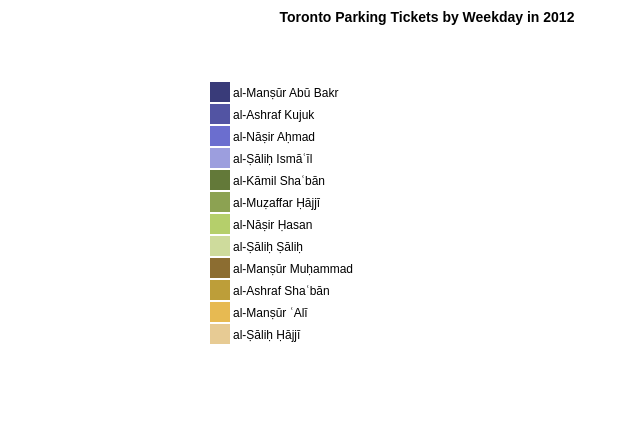
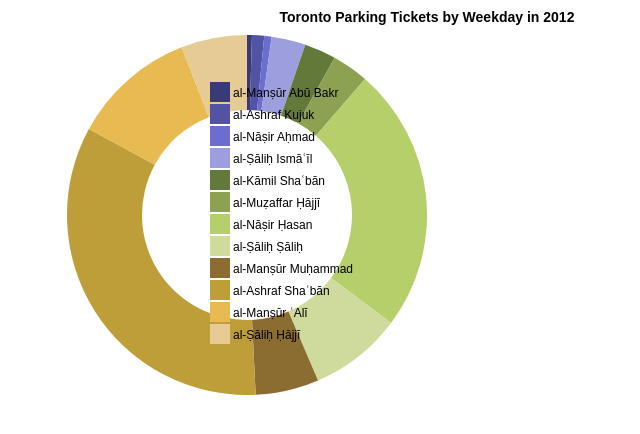
Before and after one commit to mhshaaban/Post-1341, a plain HTML site: page index.html in a window 1280 px wide. Shown: the whole page, without its empty margins (213-853 px from the left). Drawn offline with nearby package versions, Linux system fonts and the light colour scheme.

Commit message:
Update index.html

```diff
--- a/index.html
+++ b/index.html
@@ -71,7 +71,7 @@
           .outerRadius(radius);
 
         var pie = d3.layout.pie()
-          .value(function(d) { return d.reign; })
+          .value(function(d) { return d.count; })
           .sort(null);
 
         var tooltip = d3.select('#chart')
```
